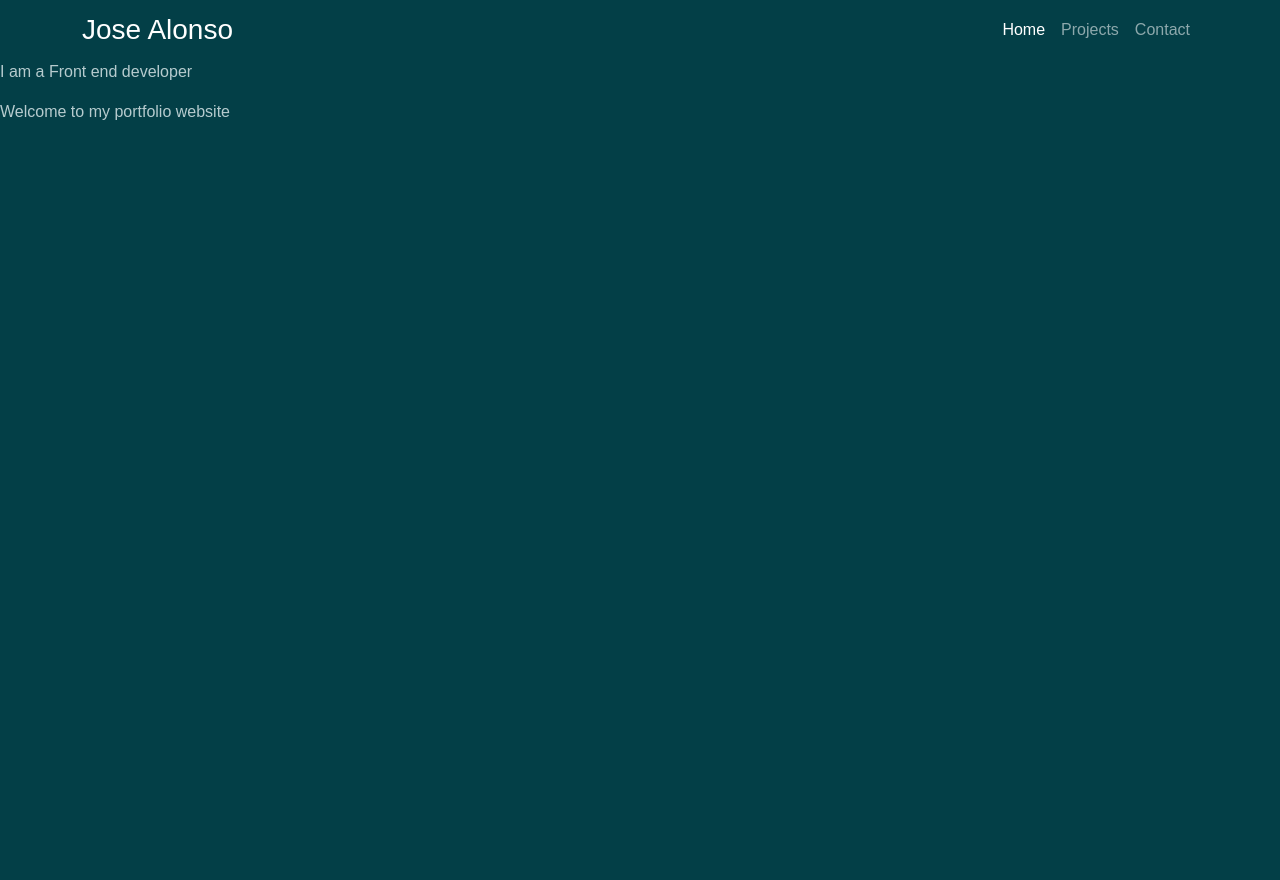
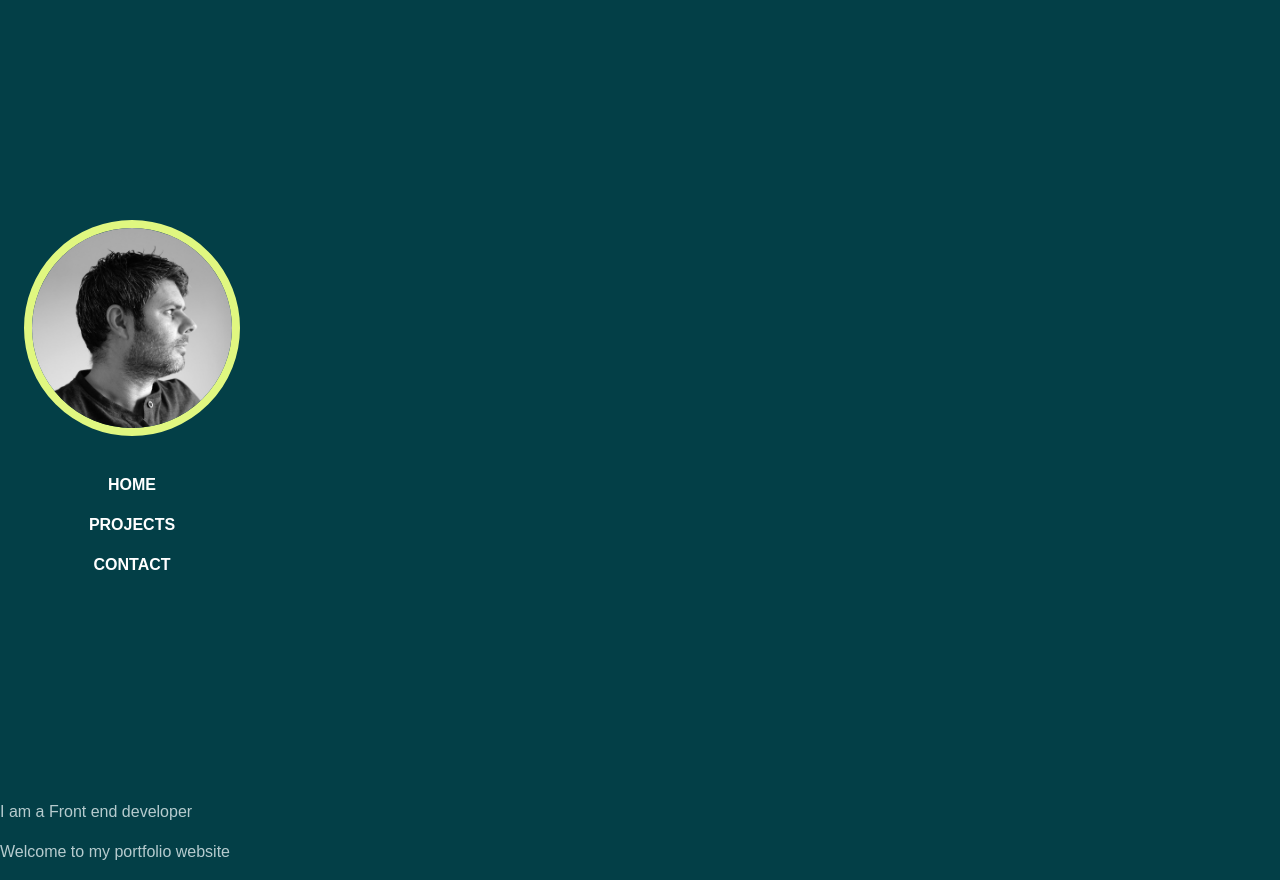
Before and after one commit to turquele/react-portfolio, a React (Create React App) app: page / in a window 1280 px wide. Before the commit the page ends 800 px from the top, so only its background shows below. Built offline with nearby package versions, Linux system fonts and the light colour scheme; a web font is replaced by a local one.

Commit message:
added some style to navbar

```diff
--- a/src/components/Header.js
+++ b/src/components/Header.js
@@ -1,16 +1,19 @@
 import React from "react";
+import myself from "../assets/images/me.JPG"
 
 function Header() {
   return (
   <div class="container-fluid">
     <nav class="navbar navbar-expand-lg navbar-dark">
-  <div class="container">
-    <a class="navbar-brand" href="#"><span class="h3" fw-bold>Jose Alonso</span></a>
+  <div class="container flex-lg-column">
+    <a class="navbar-brand mb-lg-4 mx-lg-auto" href="#Home"><span class="h3 fw-bold d-block d-lg-none">Jose Alonso</span>
+    <img src={myself} class="d-none d-lg-block rounded-circle" alt="me"></img>
+    </a>
     <button class="navbar-toggler" type="button" data-bs-toggle="collapse" data-bs-target="#navbarNavAltMarkup" aria-controls="navbarNavAltMarkup" aria-expanded="false" aria-label="Toggle navigation">
       <span class="navbar-toggler-icon"></span>
     </button>
     <div class="collapse navbar-collapse" id="navbarNavAltMarkup">
-      <div class="navbar-nav ms-auto">
+      <div class="navbar-nav ms-auto flex-lg-column text-lg-center">
         <a class="nav-link active" aria-current="page" href="/">Home</a>
         <a class="nav-link" href="/projects">Projects</a>
         <a class="nav-link" href="/contact">Contact</a>
--- a/src/pages/style.css
+++ b/src/pages/style.css
@@ -35,3 +35,29 @@ a:hover {
 img {
     width: 100%;
 }
+
+/* NAVBAR */
+.navbar .nav-link {
+    font-weight: 700;
+    text-transform: uppercase;
+    color: #fff;
+}
+
+.navbar .nav-link:hover {
+    color: var(--color-brand);
+}
+
+@media (min-width: 992px) {
+    .navbar {
+        min-height: 100vh;
+        width: var(--sidbar-width);
+        background: linear-gradient(rgb(3, 63, 71,0.9), rgb(3, 63, 71,0.9));
+        background-position: center;
+        background-size: cover;
+    }
+
+    .navbar-brand img {
+        border: 8px solid var(--color-brand);
+    }
+
+}
```
Also changed, not shown: src/assets/images/me.JPG (added).
